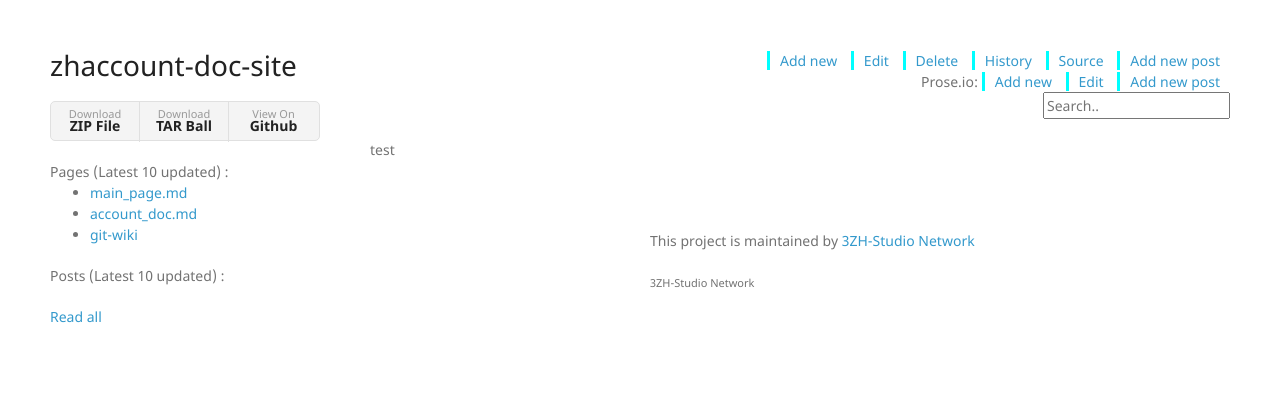
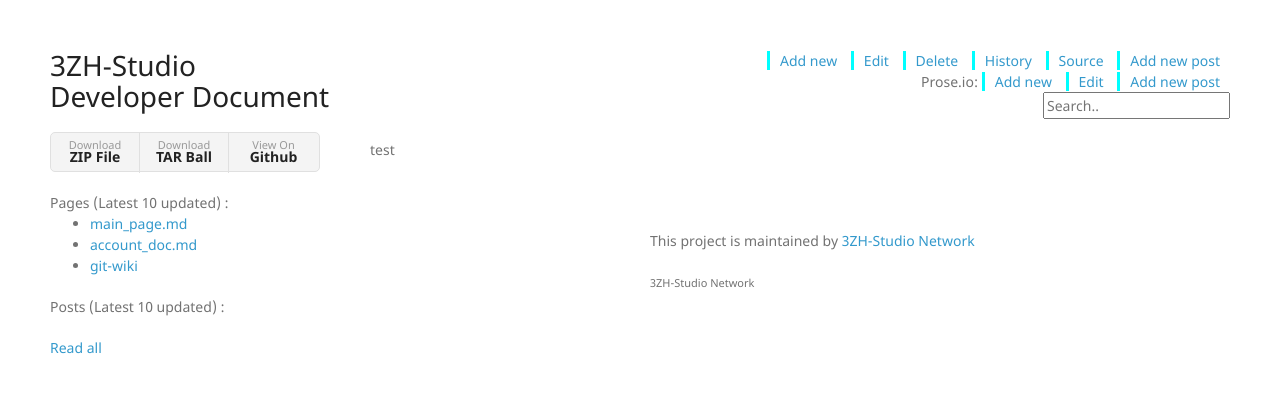
Before and after one commit to 000hen/zhaccount-doc-site, a Jekyll site: the page built from wiki/account_doc.md, in a window 1280 px wide. Shown: the top 393 px of the page. Built offline with Jekyll 4.4.1, drawn with Linux system fonts in a browser that asks for light colours; nearby versions of some CDN libraries; our own code applies the rules of GitHub Pages for plain Markdown files.

Commit message:
Update _config.yml

```diff
--- a/_config.yml
+++ b/_config.yml
@@ -1,5 +1,5 @@
 # (string) Title of your wiki
-title:
+title: 3ZH-Studio Developer Document
 # (string) Description of your wiki
 description:
 # (boolean) Enable/disable wiki page list in sidebar
```
